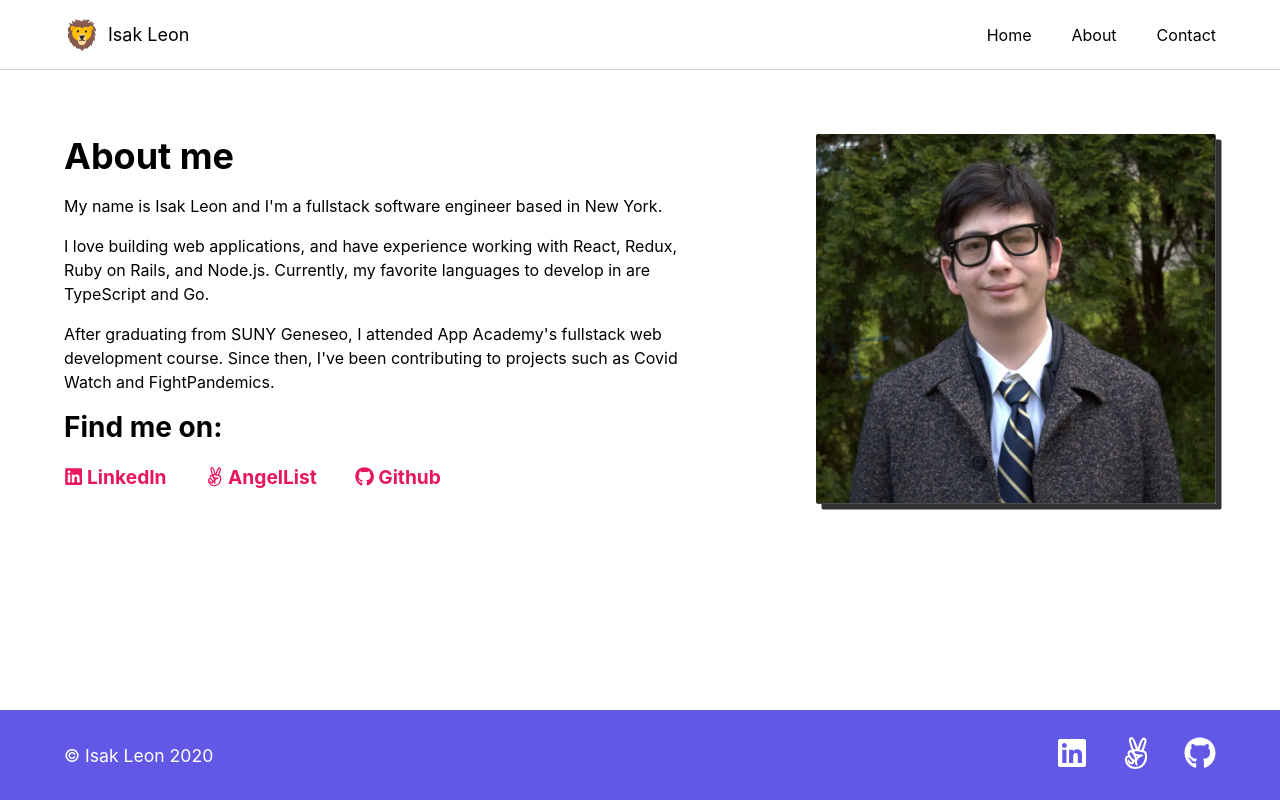
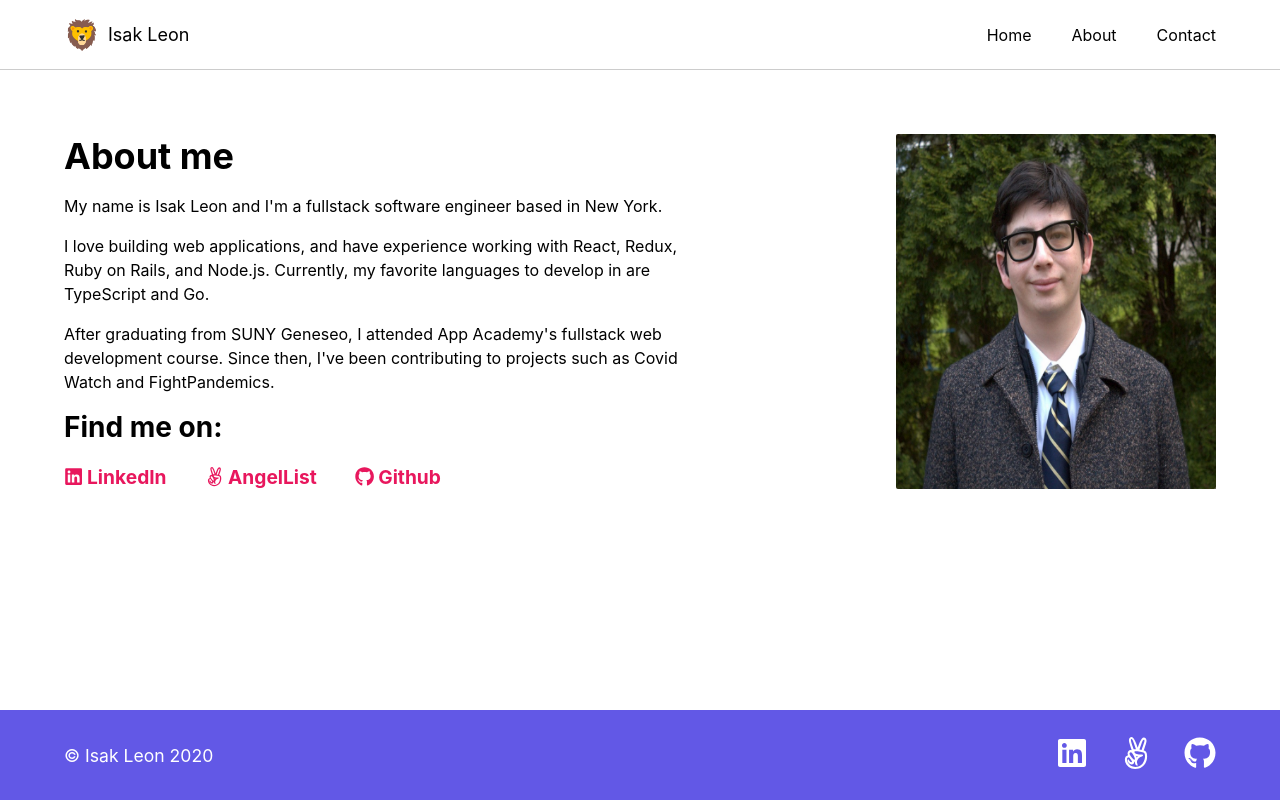
Before and after one commit to leon-i/nextjs_typescript_portfolio, a Next.js app: page /about in a window 1280 px wide. Built offline with nearby package versions, Linux system fonts and the light colour scheme.

Commit message:
Now uses next/image for optimization

```diff
--- a/components/content/Hero/index.tsx
+++ b/components/content/Hero/index.tsx
@@ -1,6 +1,7 @@
 import React from 'react';
+import Image from "next/image";
 import { FaGithub } from "react-icons/fa";
-import { Flex, Wrapper, Buttons, Image } from "./styles";
+import { Flex, Wrapper, Buttons, ImageWrapper } from "./styles";
 import { ButtonLink } from "@ui";
 import { SocialLinks } from "@constants";
 
@@ -21,6 +22,8 @@ export const Hero : React.FC = () => (
                 </ButtonLink>
             </Buttons>
         </Wrapper>
+        <ImageWrapper>
             <Image src='/developer.svg' alt='developer-img' height='200' width='480' />
+        </ImageWrapper>
     </Flex>
 );
--- a/components/ui/Project_Card/index.tsx
+++ b/components/ui/Project_Card/index.tsx
@@ -1,5 +1,6 @@
 import React from 'react';
-import { FaGithub, FaExternalLinkAlt } from 'react-icons/fa';
+import Image from "next/image";
+import { FaGithub } from 'react-icons/fa';
 import { Wrapper, ImageWrapper, InnerWrapper, Flex, Icons, Skills } from "./styles";
 import { CardLink } from "../Card_Link";
 import { Project as Props } from "@interfaces";
@@ -13,10 +14,7 @@ githubUrl,
 liveUrl}) => (
     <Wrapper>
         <ImageWrapper>
-            <picture>
-                <source srcSet={`${imgPath}.webp`} type='image/webp' />
-                <img src={`${imgPath}.jpg`} alt={alt} height='240' width='480' />
-            </picture>
+            <Image src={imgPath} alt={alt} height='240' width='480' />
         </ImageWrapper>
         <InnerWrapper>
             <Flex>
--- a/components/ui/Project_Card/styles.ts
+++ b/components/ui/Project_Card/styles.ts
@@ -33,6 +33,7 @@ export const ImageWrapper = styled.div`
 
     img {
         height: 100%;
+        min-height: 240px;
         width: 100%;
         object-position: 20% 50%;
         object-fit: cover;
--- a/constants/index.ts
+++ b/constants/index.ts
@@ -7,7 +7,7 @@ export const ProjectInfo : Project[] = [
             'video/thumbnail upload, ' +
             'as well as video search by title/uploader.',
         skills: ['React', 'Redux', 'Ruby on Rails', 'PostgreSQL', 'AWS'],
-        imgPath: '/viewtube',
+        imgPath: '/viewtube.jpg',
         alt: 'viewtube-img',
         githubUrl: 'https://github.com/leon-i/ViewTube',
         liveUrl: 'https://viewtubeapp.herokuapp.com/#/'
@@ -16,7 +16,7 @@ export const ProjectInfo : Project[] = [
         name: 'Creative-Runeterra',
         description: 'Single-page custom card creator for Legends of Runeterra. Includes custom user input detection to allow for inline styling and resizable/movable user-uploaded images.',
         skills: ['React', 'Redux', 'TypeScript'],
-        imgPath: '/creative_runeterra',
+        imgPath: '/creative_runeterra.jpg',
         alt: 'creative-runeterra-img',
         githubUrl: 'https://github.com/leon-i/LoR_Cardmaker',
         liveUrl: 'https://creative-runeterra.netlify.app/#/'
@@ -25,7 +25,7 @@ export const ProjectInfo : Project[] = [
         name: 'Divekicker',
         description: 'Retro action-platformer/infinite runner. Features include custom physics, sprites, and animations.',
         skills: ['HTML5 Canvas', 'JavaScript'],
-        imgPath: '/divekicker',
+        imgPath: '/divekicker.jpg',
         alt: 'divekicker-img',
         githubUrl: 'https://github.com/leon-i/Divekicker',
         liveUrl: 'https://leon-i.github.io/Divekicker/'
@@ -34,7 +34,7 @@ export const ProjectInfo : Project[] = [
         name: 'Streamlined',
         description: 'Service that provides the streaming location for a searched Movie/TV Show. Search coverage includes Netflix, Hulu, HBO, and Amazon Prime Video.',
         skills: ['React', 'Redux', 'Express.js', 'Node.js', 'MongoDB'],
-        imgPath: '/streamlined',
+        imgPath: '/streamlined.jpg',
         alt: 'streamlined-img',
         githubUrl: 'https://github.com/leon-i/Streamlined',
         liveUrl: 'http://streamlinedapp.herokuapp.com/#/'
--- a/next.config.js
+++ b/next.config.js
@@ -25,5 +25,5 @@ module.exports = withOffline({
                 destination: '/_next/static/service-worker.js',
             },
         ]
-    },
+    }
 })
--- a/pages/about.tsx
+++ b/pages/about.tsx
@@ -1,4 +1,5 @@
 import React from 'react';
+import Image from "next/image";
 import styled from 'styled-components';
 import { FaLinkedin, FaGithub, FaAngellist } from "react-icons/fa";
 import { Layout } from "@skeleton";
@@ -22,13 +23,6 @@ const Wrapper = styled(Section)`
     @media (max-width: 992px) {
         flex-direction: column-reverse;
         align-items: center;
-
-        img {
-            flex-order: 0;
-            height: 230px;
-            width: 250px;
-            margin-bottom: 2em;
-        }
     }
 
     @media (max-width: 576px) {
@@ -45,6 +39,8 @@ const Info = styled.div`
 
     @media (max-width: 992px) {
         width: 100%;
+
+        margin-top: 2em;
     }
 `;
 
@@ -121,10 +117,7 @@ export default function About() {
                         </a>
                     </Social>
                 </Info>
-                <picture>
-                    <source srcSet={'/profile_picture.webp'} type='image/webp' />
-                    <img src='/profile_picture.jpg' alt='profile-picture' height='370px' width='400px' />
-                </picture>
+                <Image src='/profile_picture.jpg' alt='profile-picture' height='300px' width='320px' />
             </Wrapper>
         </Layout>
     )
```
Also changed, not shown: components/content/Hero/styles.ts (+6 -3 lines), package.json (+6 -6 lines), 1 other file (tests, documents, lock files or other folders).
